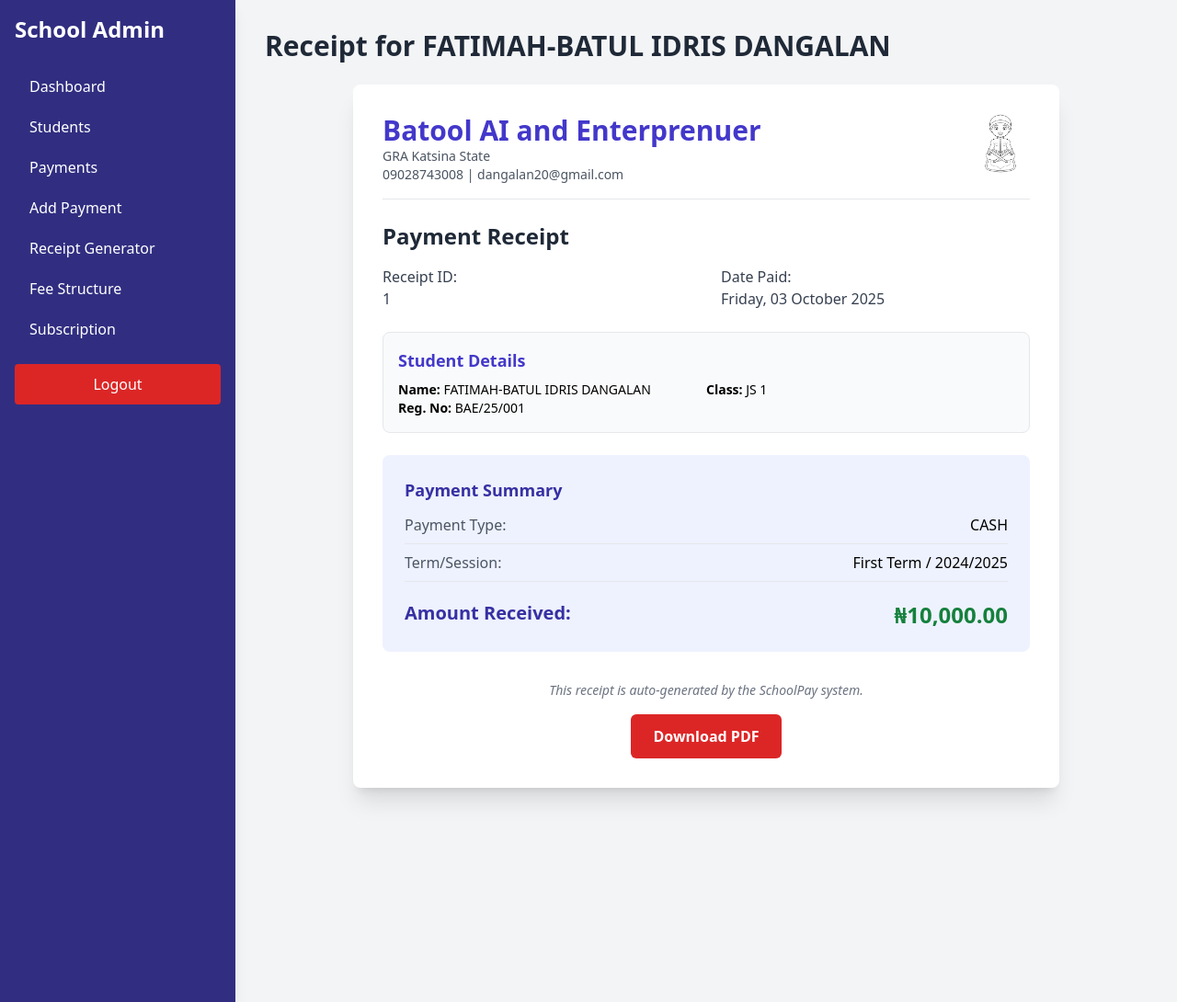
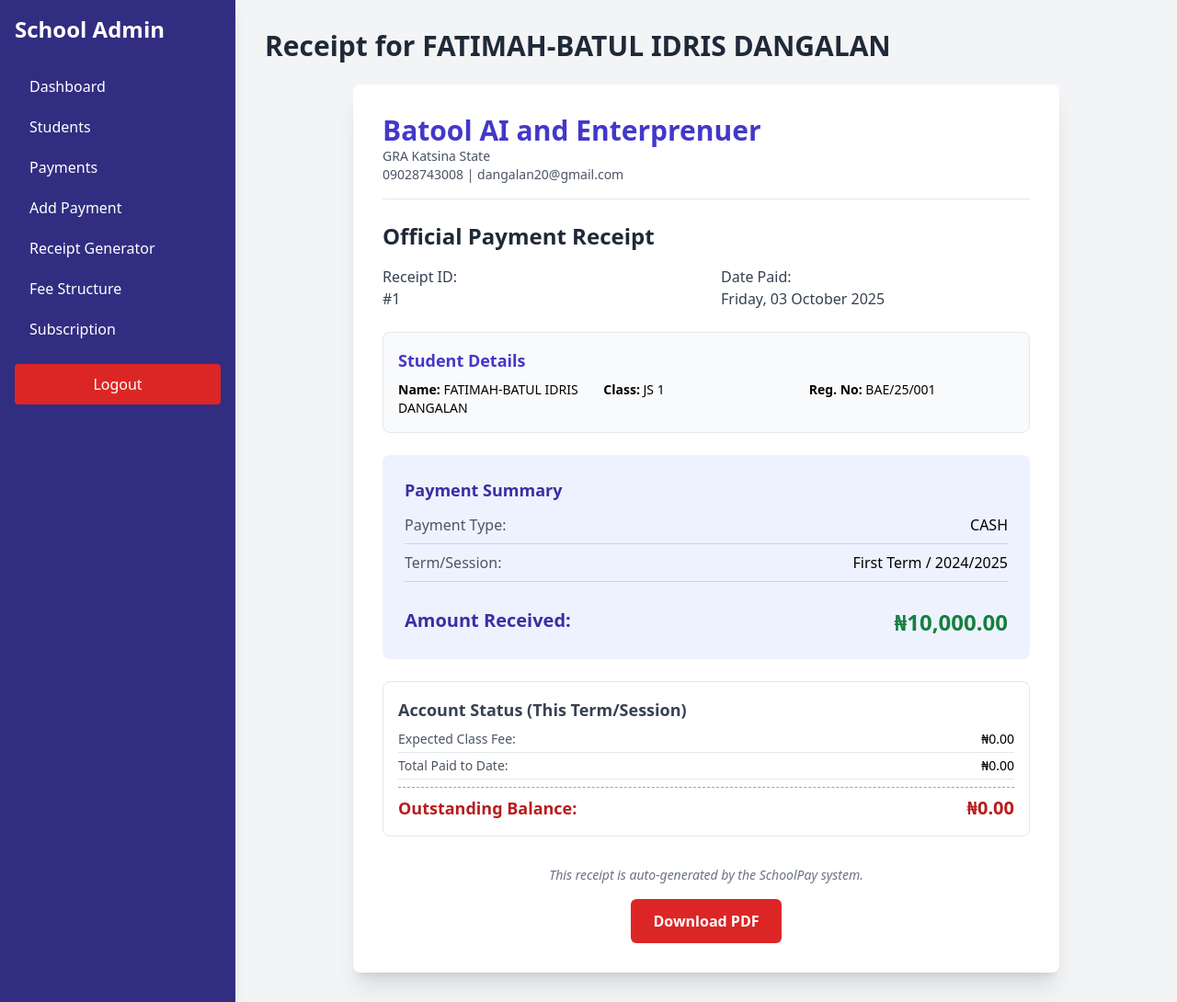
Before and after one commit to winter0019/school_pay, a Flask app: template templates/payment_receipt_view.html in a window 1280 px wide. Shown: the whole page at 92% size. Run offline with Flask 3, Linux system fonts and the light colour scheme; the template is opened without the code that fills it: values that come from a table or form of the project are taken from there, others are empty; some libraries are stand-ins or nearby versions.

Commit message:
Update payment_receipt_view.html

```diff
--- a/templates/payment_receipt_view.html
+++ b/templates/payment_receipt_view.html
@@ -24,7 +24,7 @@
                 color: #000 !important;
             }
             /* Remove the background color for a cleaner receipt */
-            .bg-indigo-50 {
+            .bg-indigo-50, .bg-gray-50 {
                 background-color: #f7f7f7 !important;
                 border: 1px solid #ddd;
             }
@@ -41,17 +41,18 @@
             <p class="text-sm text-gray-600">{{ school.address or 'Address not set' }}</p>
             <p class="text-sm text-gray-600">{{ school.phone_number or 'Phone not set' }} | {{ school.email }}</p>
         </div>
-        {% if school.logo_filename %}
-            <img src="{{ url_for('static', filename='logos/' + school.logo_filename) }}" alt="School Logo" class="h-16 w-auto object-contain">
+        {# CRITICAL FIX: Use logo_path variable passed from the route #}
+        {% if logo_path %}
+            <img src="{{ logo_path }}" alt="School Logo" class="h-16 w-auto object-contain">
         {% endif %}
     </div>
 
-    <h2 class="text-2xl font-semibold mb-4 text-gray-800">Payment Receipt</h2>
+    <h2 class="text-2xl font-semibold mb-4 text-gray-800">Official Payment Receipt</h2>
 
     <div class="grid grid-cols-2 gap-x-8 gap-y-2 mb-6 text-gray-700">
         <div>
             <p class="font-medium">Receipt ID:</p>
-            <p>{{ payment.id }}</p>
+            <p>#{{ payment.id }}</p>
         </div>
         <div>
             <p class="font-medium">Date Paid:</p>
@@ -61,7 +62,7 @@
 
     <div class="border p-4 rounded-lg bg-gray-50 mb-6">
         <p class="font-bold text-lg mb-2 text-indigo-700">Student Details</p>
-        <div class="grid grid-cols-2 text-sm">
+        <div class="grid grid-cols-3 text-sm">
             <p><strong>Name:</strong> {{ payment.student.name }}</p>
             <p><strong>Class:</strong> {{ payment.student.student_class }}</p>
             <p><strong>Reg. No:</strong> {{ payment.student.reg_number }}</p>
@@ -70,24 +71,46 @@
 
     <div class="bg-indigo-50 p-6 rounded-lg">
         <p class="font-bold text-lg mb-3 text-indigo-800">Payment Summary</p>
-        <div class="flex justify-between border-b pb-2 mb-2">
+
+        {# Payment Details #}
+        <div class="flex justify-between border-b border-indigo-200 pb-2 mb-2">
             <span class="text-gray-600">Payment Type:</span>
             <span class="font-medium">{{ payment.payment_type }}</span>
         </div>
-        <div class="flex justify-between border-b pb-2 mb-2">
+        <div class="flex justify-between border-b border-indigo-200 pb-2 mb-4">
             <span class="text-gray-600">Term/Session:</span>
             <span class="font-medium">{{ payment.term }} / {{ payment.session }}</span>
         </div>
+
+        {# Total Paid #}
         <div class="flex justify-between pt-3">
             <span class="text-xl font-bold text-indigo-800">Amount Received:</span>
             <span class="text-2xl font-extrabold text-green-700">{{ payment.amount_paid | naira_format }}</span>
         </div>
     </div>
 
+    {# FINANCIAL SUMMARY BLOCK - ADDED FOR COMPLETENESS #}
+    <div class="mt-6 p-4 border border-gray-200 rounded-lg">
+        <p class="font-bold text-lg mb-2 text-gray-700">Account Status (This Term/Session)</p>
+        <div class="flex justify-between border-b pb-1 mb-1 text-sm">
+            <span class="text-gray-600">Expected Class Fee:</span>
+            <span class="font-medium">{{ expected_amount | naira_format }}</span>
+        </div>
+        <div class="flex justify-between border-b pb-1 mb-2 text-sm">
+            <span class="text-gray-600">Total Paid to Date:</span>
+            <span class="font-medium">{{ total_paid | naira_format }}</span>
+        </div>
+        <div class="flex justify-between pt-2 border-t border-dashed border-gray-400">
+            <span class="text-lg font-bold text-red-700">Outstanding Balance:</span>
+            <span class="text-xl font-extrabold text-red-700">{{ outstanding_balance | naira_format }}</span>
+        </div>
+    </div>
+    {# END FINANCIAL SUMMARY BLOCK #}
+
     <div class="mt-8 text-center">
         <p class="text-gray-500 text-sm italic">This receipt is auto-generated by the SchoolPay system.</p>
         <a href="{{ url_for('download_receipt', payment_id=payment.id) }}"
-           class="mt-4 inline-block px-6 py-3 bg-red-600 text-white font-semibold rounded-md hover:bg-red-700 focus:outline-none focus:ring-2 focus:ring-offset-2 focus:ring-red-500 print:hidden">
+            class="mt-4 inline-block px-6 py-3 bg-red-600 text-white font-semibold rounded-md hover:bg-red-700 focus:outline-none focus:ring-2 focus:ring-offset-2 focus:ring-red-500 print:hidden">
             Download PDF
         </a>
     </div>
```
